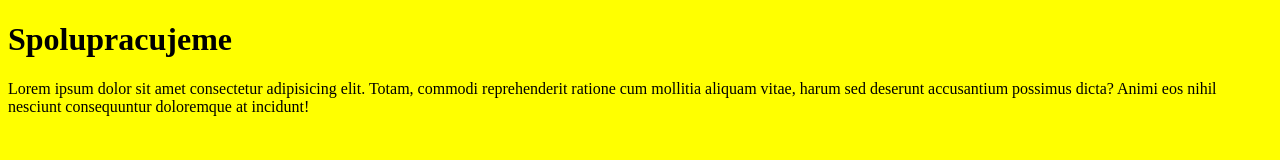
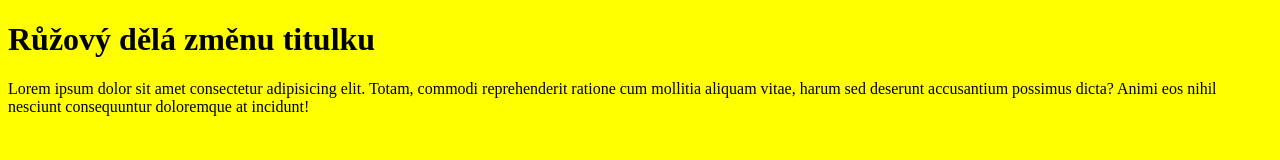
Before and after one commit to lrolecek/SPOLUPRACE, a plain HTML site: page index.html in a window 1280 px wide. Drawn offline with Linux system fonts and the light colour scheme.

Commit message:
Změna titulku

```diff
--- a/index.html
+++ b/index.html
@@ -8,7 +8,7 @@
 </head>
 <body>
 
-  <h1>Spolupracujeme</h1>
+  <h1>Růžový dělá změnu titulku</h1>
 
   <p>Lorem ipsum dolor sit amet consectetur adipisicing elit. Totam, commodi reprehenderit ratione cum mollitia aliquam vitae, harum sed deserunt accusantium possimus dicta? Animi eos nihil nesciunt consequuntur doloremque at incidunt!</p>
 
```
